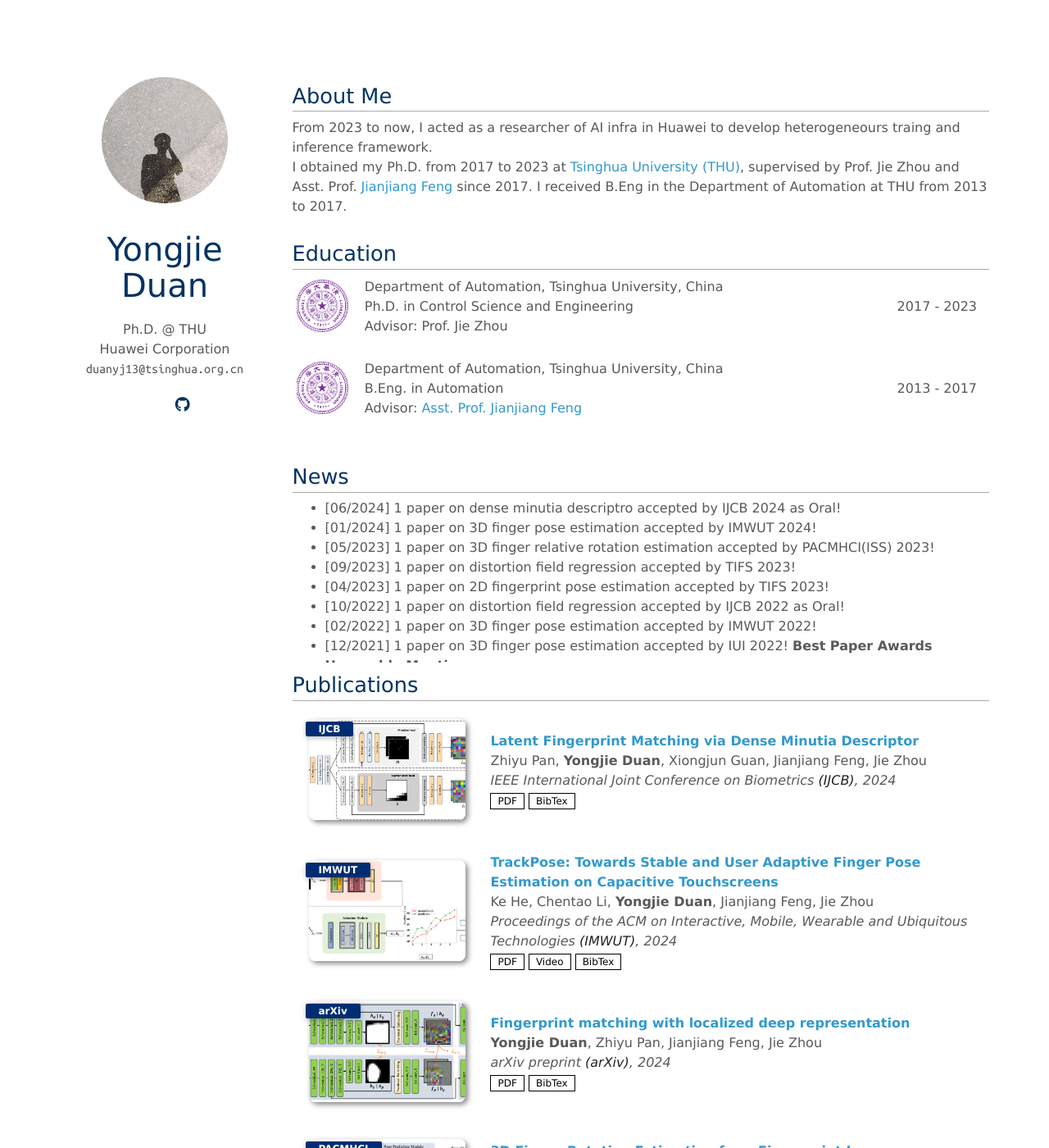
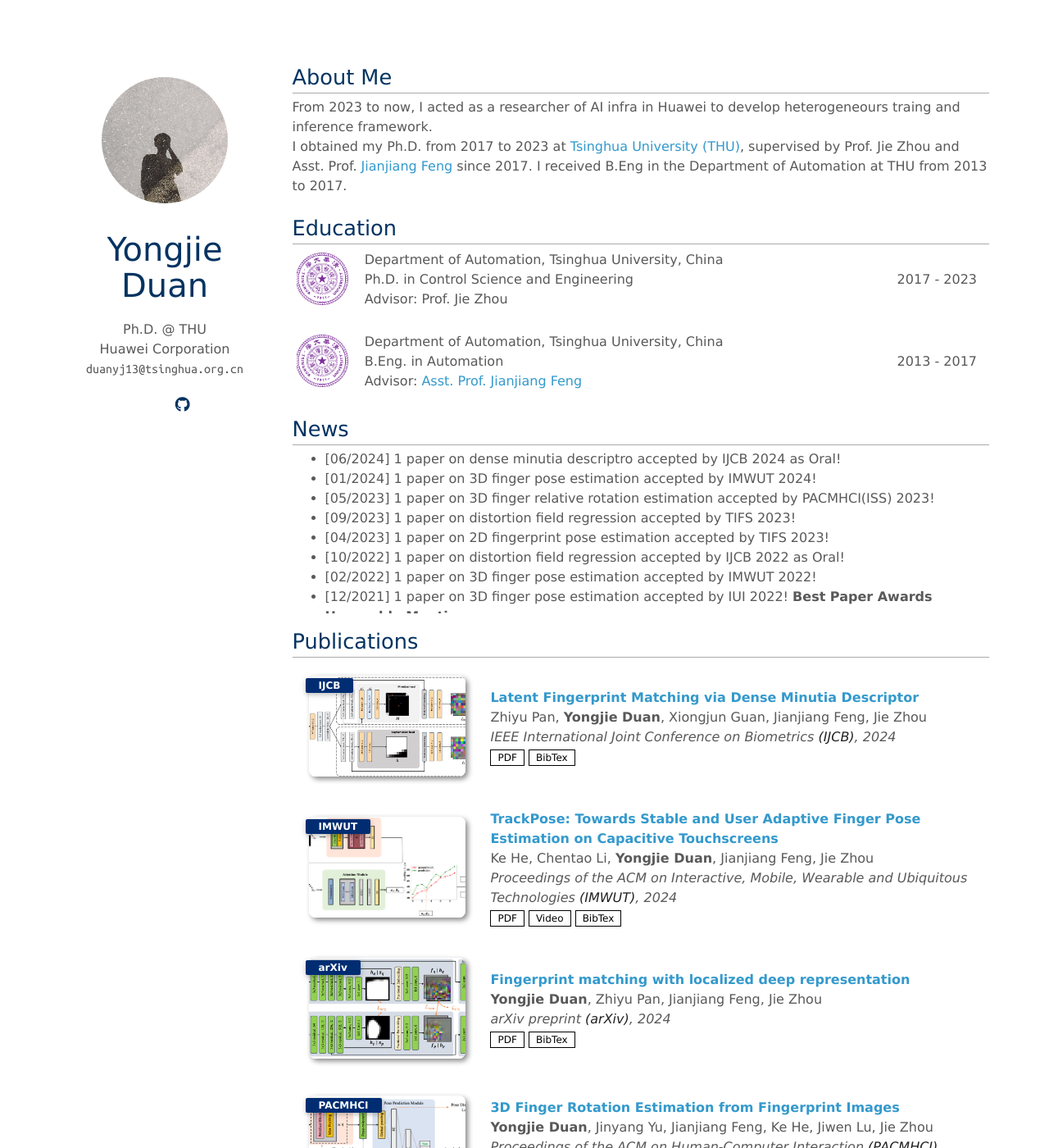
Before and after one commit to youngjetduan/youngjetduan.github.io, a Jekyll site: the page built from index.md, in a window 1280 px wide and 1400 px high. Shown: the whole window at 82% size. Built offline with Jekyll 4.4.1, drawn with Linux system fonts in a browser that asks for light colours; nearby versions of some CDN libraries; a style sheet for code colours, icons or effects is not loaded; our own code applies the rules of GitHub Pages for plain Markdown files.

Commit message:
fix bugs: 修改标题间距

```diff
--- a/_includes/educations.md
+++ b/_includes/educations.md
@@ -1,4 +1,4 @@
-<h2>Education</h2>
+<h2 id="educations" style="margin: -5px 0px 5px;">Education</h2>
 
 <div class="educations">
 <ol class="afflication">
--- a/_includes/publications.md
+++ b/_includes/publications.md
@@ -1,4 +1,4 @@
-<h2 id="publications" style="margin: 2px 0px -15px;">Publications</h2>
+<h2 id="publications" style="margin: 10px 0px -15px;">Publications</h2>
 
 <div class="publications">
 <ol class="bibliography">
--- a/assets/css/educations.css
+++ b/assets/css/educations.css
@@ -1,7 +1,7 @@
 
 @media print, screen and (min-width: 480px) {.col-sm-9 {width: 100%;}}
 
-.educations ol.afflication { list-style: none; padding: 0; margin-top: 0; }
+.educations ol.afflication { list-style: none; padding: 0; margin-top: 0; padding-bottom: 0px; margin-bottom: 0px; }
 
 .educations ol.afflication li { min-height: 50px; margin-bottom: 0rem; }
 
--- a/index.md
+++ b/index.md
@@ -2,7 +2,7 @@
 layout: homepage
 ---
 
-## About Me
+<h2 style="margin: -5px 0px 5px;">About Me</h2>
 
 From 2023 to now, I acted as a researcher of AI infra in Huawei to develop heterogeneours traing and inference
 framework.
@@ -12,7 +12,7 @@ Department of Automation at THU from 2013 to 2017.
 
 {% include_relative _includes/educations.md %}
 
-## News
+<h2 style="margin: -5px 0px 5px;">News</h2>
 
 <div style="height: 200px; overflow: auto;">
 <ul>
@@ -33,7 +33,7 @@ Department of Automation at THU from 2013 to 2017.
 
 {% include_relative _includes/publications.md %}
 
-## Services
+<h2 style="margin: -30px 0px 5px;">Services</h2>
 
 <h4 style="margin:0 10px 0;">Teaching</h4>
 
@@ -51,7 +51,7 @@ Department of Automation at THU from 2013 to 2017.
 - <a href="https://www.computer.org/csdl/journal/tp"><autocolor>IEEE Transactions on Pattern Analysis and Machine Intelligence (TPAMI)</autocolor></a>
 - <a href="https://www.journalofcardiovascularct.com/"><autocolor>Journal of Cardiovascular Computed Tomography (JCCT)</autocolor></a>
 
-## Awards and Honors
+<h2 style="margin: 0px 0px 5px;">Awards and Honors</h2>
 - 2018 IHI Scholarship, Tsinghua University
 - 2017 Outstanding Graduate, Tsinghua University
 - 2016 Academic Excellence Award, Tsinghua University
```
